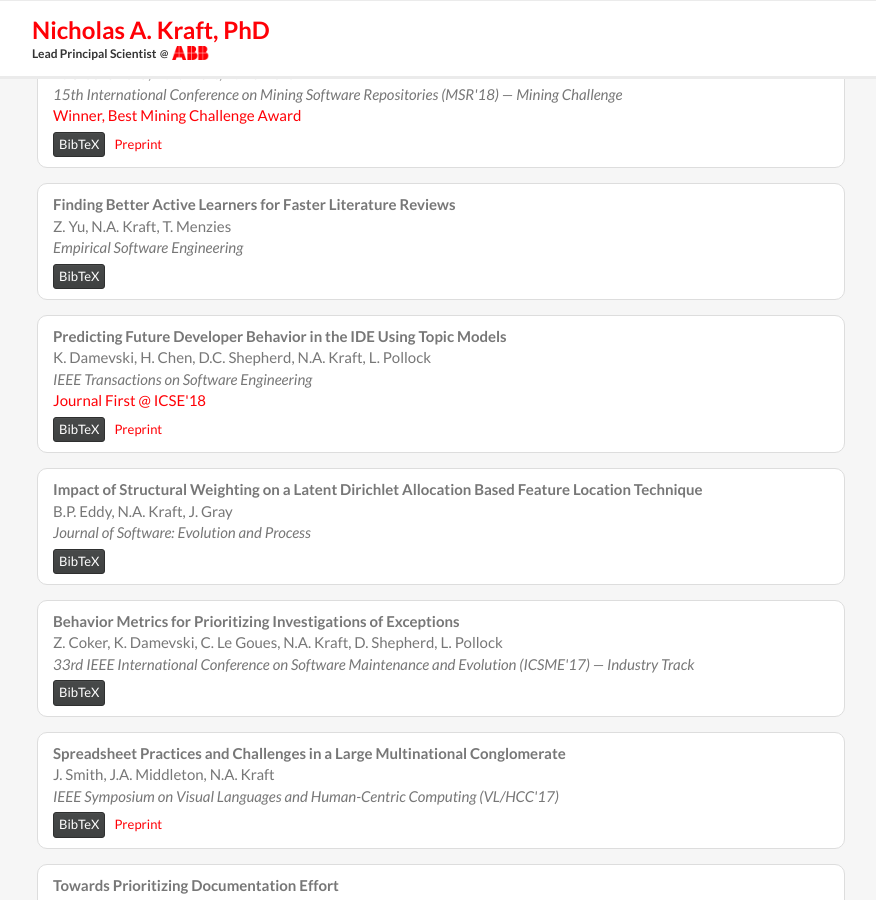
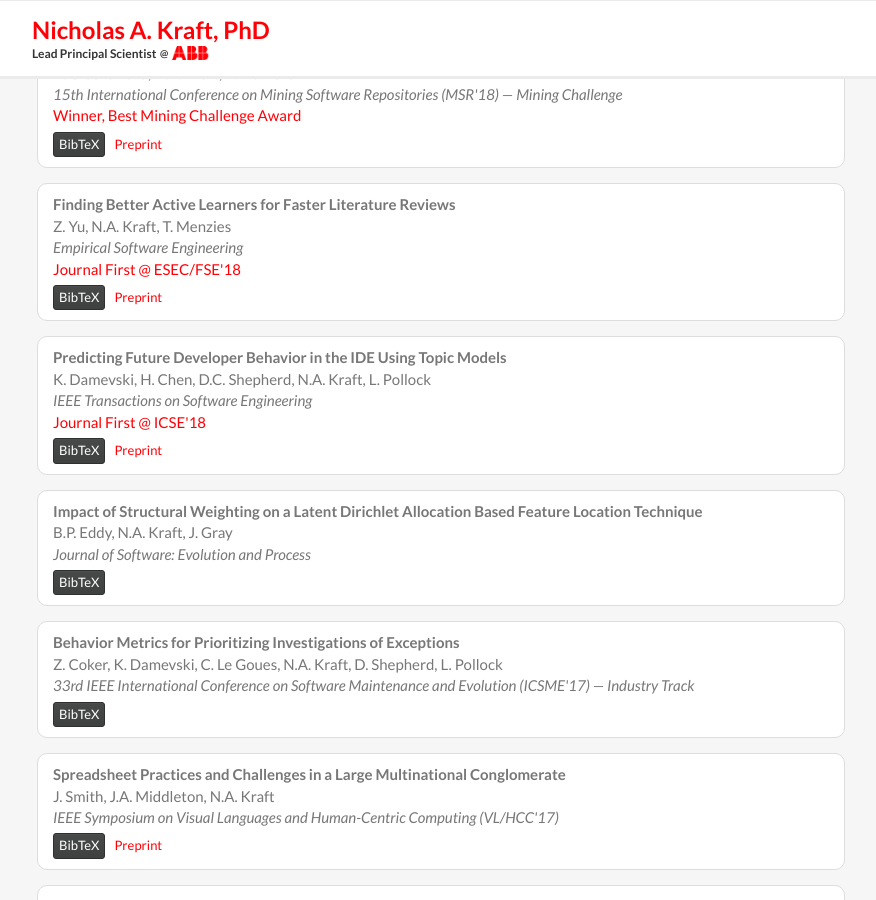
Before and after one commit to nkraft/nkraft.github.io, a Jekyll site: the page built from index.html, in a window 1280 px wide and 900 px high, scrolled down 537 px. Shown: the whole window, without its empty margins (138-1014 px from the left). Built offline with Jekyll 4.4.1, drawn with Linux system fonts in a browser that asks for light colours; nearby versions of some CDN libraries.

Commit message:
Update publications.html

```diff
--- a/_includes/publications.html
+++ b/_includes/publications.html
@@ -26,7 +26,9 @@
             <span class="pub-title">Finding Better Active Learners for Faster Literature Reviews</span><br>
             <span class="pub-author">Z. Yu, N.A. Kraft, T. Menzies</span><br>
             <span class="pub-venue">Empirical Software Engineering</span><br>
+            <a href="https://2018.fseconference.org/track/fse-2018-Journal-First">Journal First @ ESEC/FSE'18</a>
         </div>
+        <a href="https://arxiv.org/pdf/1612.03224" class="btn btn-link btn-sm" role="button">Preprint</a>
         <div class="pub-bibtex hidden">
 <pre>@article{Yu_etal:2017,
   author    = {Z. Yu and N.A. Kraft and T. Menzies},
```
